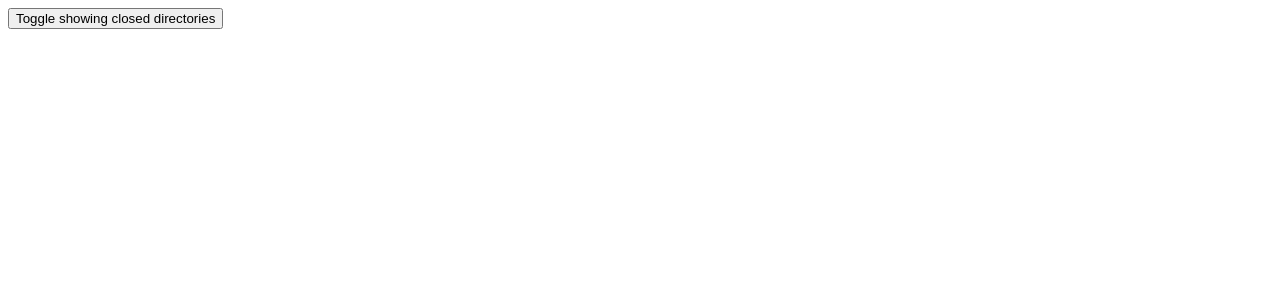
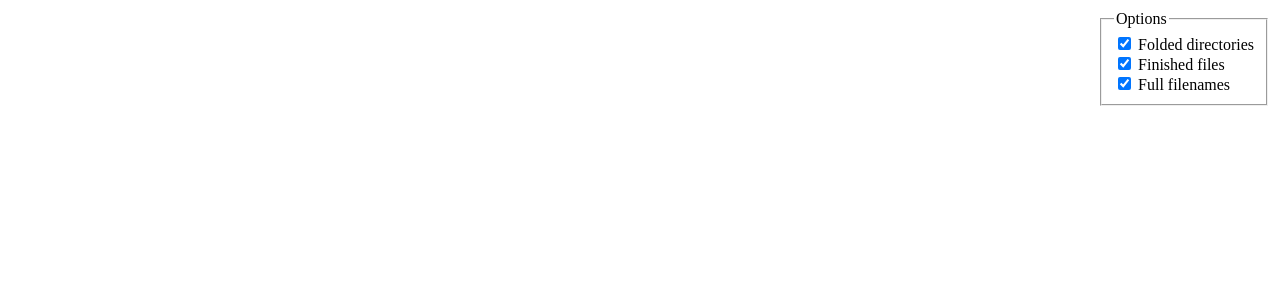
Before and after one commit to hylophile/watchub, a Flask app: template templates/index.html in a window 1280 px wide. Shown: the top 300 px of the page. Run offline with Flask 3, Linux system fonts and the light colour scheme; the template is opened without the code that fills it: most values are stand-ins (such as "Sample title", 1, 10 or a date in 2020).

Commit message:
feat: toggle short names, finished files, folded dirs

```diff
--- a/app.py
+++ b/app.py
@@ -2,49 +2,59 @@ from flask import Flask, request, send_file, jsonify, render_template
 import os
 import pandas as pd
 import subprocess
+import re
 
 app = Flask(__name__)
 
-@app.route('/<path:path>')
+
+@app.route("/<path:path>")
 def index(path):
     # Get the path to the directory to be listed
     # dir_path = request.args.get('dir', '.')
     # dir_path = "/data/arr/media/tv"
     dir_path = os.path.abspath(f"/data/{path}")
 
-    df = pd.read_csv("~/.config/mpv/hey.log", parse_dates=['datetime'])
+    df = pd.read_csv("~/.config/mpv/hey.log", parse_dates=["datetime"])
     # Build a tree of files and directories
     tree = build_tree(df, dir_path)
 
+    # Render the file tree using the template
+    return render_template("index.html", tree=tree, render_node=render_node)
 
-    # Render the file tree using the template
-    return render_template('index.html', tree=tree, render_node=render_node)
 
-@app.route('/file-clicked', methods=['POST'])
+@app.route("/file-clicked", methods=["POST"])
 def file_clicked():
     data = request.json
-    file_path = data['filePath']
+    file_path = data["filePath"]
 
     try:
-        subprocess.run(['mpv', file_path], check=True)
-        return jsonify({'success': True})
+        subprocess.run(["mpv", file_path], check=True)
+        return jsonify({"success": True})
     except subprocess.CalledProcessError as e:
-        print('Error:', e)
-        return jsonify({'success': False, 'error': str(e)})
+        print("Error:", e)
+        return jsonify({"success": False, "error": str(e)})
+
 
 def render_node(node):
-    meter = f'''<meter min="0" max="100" low="0" high="50" optimum="90" value="{node["ratio"]}"></meter>'''
-    if node['type'] == 'directory':
-        child_nodes = ''.join([render_node(child) for child in node['children']])
-        ratio = node['ratio']
+    meter = f"""<meter min="0" max="100" low="0" high="50" optimum="90" value="{node["ratio"]}"></meter>"""
+    if node["type"] == "directory":
+        child_nodes = "".join([render_node(child) for child in node["children"]])
+        ratio = node["ratio"]
         # open = "open" if 0 < ratio < 90 else ""
-        return f'<li class="directory" data-path="{node["path"]}"><span>{meter} {node["name"]}</span><ul>{child_nodes}</ul></li>'
+        return f'<li class="directory" data-path="{node["path"]}">{meter}<span class="dirname"> {node["name"]}</span><ul>{child_nodes}</ul></li>'
     else:
-        return f'<li><span class="file" data-path="{node["path"]}">{meter} {node["name"]}</span></li>'
+        short_name = extract_episode(node["name"])
+        return f'<li class="file" data-full-name="{node["name"]}" data-short-name="{short_name}" data-path="{node["path"]}">{meter}<span class="filename" >{node["name"]}</span></li>'
+
 
 def build_tree(df, dir_path):
     # Initialize an empty tree
-    tree = {'name': os.path.basename(dir_path), 'path': dir_path, 'type': 'directory', 'children': []}
+    tree = {
+        "name": os.path.basename(dir_path),
+        "path": dir_path,
+        "type": "directory",
+        "children": [],
+    }
 
     # Recursively add files and directories to the tree
     for filename in os.listdir(dir_path):
@@ -52,17 +62,22 @@ def build_tree(df, dir_path):
         if os.path.isdir(file_path):
             # Add a directory to the tree
             sub_tree = build_tree(df, file_path)
-            tree['children'].append(sub_tree)
+            tree["children"].append(sub_tree)
         else:
             # Add a file to the tree
             ratio = calculate_ratio_for_file(df, filename)
-            file_node = {'name': filename, 'path': file_path, 'type': 'file', 'ratio':ratio}
-            tree['children'].append(file_node)
+            file_node = {
+                "name": filename,
+                "path": file_path,
+                "type": "file",
+                "ratio": ratio,
+            }
+            tree["children"].append(file_node)
 
-    n_children = len(tree['children'])
+    n_children = len(tree["children"])
     if n_children == 0:
         n_children = 1
-    tree['ratio'] = sum([node['ratio'] for node in tree['children']]) / n_children
+    tree["ratio"] = sum([node["ratio"] for node in tree["children"]]) / n_children
 
     return tree
 
@@ -81,17 +96,27 @@ def calculate_ratio_for_file(df, filename):
         int: The ratio of pos to duration rounded to an integer.
     """
 
-    file_df = df.loc[df['filename'] == filename]
+    file_df = df.loc[df["filename"] == filename]
     if file_df.empty:
         return 0
 
     last_row = file_df.iloc[-1]
-    ratio = last_row['pos'] / last_row['duration']
+    ratio = last_row["pos"] / last_row["duration"]
     percent = int(round(ratio * 100))
     if percent > 90:
         percent = 100
     return percent
 
 
-if __name__ == '__main__':
+def extract_episode(string):
+    pattern = r"[sS]\d\d[eE]\d\d"
+    matches = re.findall(pattern, string)
+    if matches:
+        first_match = matches[0]
+        return re.findall(r"[eE]\d\d", first_match)[0]
+    else:
+        return string
+
+
+if __name__ == "__main__":
     app.run(debug=True)
--- a/templates/index.html
+++ b/templates/index.html
@@ -36,82 +66,178 @@
         cursor: pointer;
       }
 
-        li.directory>ul {
+      li.directory :not(.open) > ul {
         display: none;
       }
+      /* li.directory.open > ul {
+        display: block;
+      } */
 
-        li.directory.open>ul {
-            display: block;
-        }
-
-        li.directory.hidden {
+      .hidden {
         display: none;
-        }
-
-        li.file {
-            padding-left: 0ch;
       }
 
       /* add CSS rule to apply different padding-left values to each level */
       #file-tree ul {
         padding-left: 2ch;
       }
+
+      /* ul#file-tree {
+        columns: 2;
+      } */
+
+      fieldset {
+        height: max-content;
+        background-color: #ffffff77;
+        min-width: max-content;
+        position: fixed;
+        right: 10px;
+        top: 10px;
+      }
     </style>
   </head>
-
   <body>
     <!-- <h1>File Tree</h1> -->
-    <button id="btn-toggle">Toggle showing closed directories</button>
+    <div style="display: flex; justify-content: space-between">
       <ul id="file-tree">
         {{ render_node(tree)|safe }}
       </ul>
+      <fieldset>
+        <legend>Options</legend>
+        <div>
+          <input type="checkbox" id="show-folded" name="show-folded" />
+          <label for="show-folded">Folded directories</label>
+        </div>
+        <div>
+          <input type="checkbox" id="show-finished" name="show-finished" />
+          <label for="show-finished">Finished files</label>
+        </div>
+        <div>
+          <input type="checkbox" id="show-full-name" name="show-full-name" />
+          <label for="show-full-name">Full filenames</label>
+        </div>
+      </fieldset>
+    </div>
     <script>
-        document.title = "🌈 " + decodeURI(location.pathname.split("/").pop()) + " — watchub"
-        document.querySelector("#btn-toggle").addEventListener("click", () => {
-            document.querySelectorAll(".directory:not(.open)").forEach(el => el.classList.toggle("hidden"))
-        })
-        const state = JSON.parse(localStorage.getItem("state") ?? "{}")
+      function toggleFullName(b) {
+        const els = [...document.querySelectorAll(".filename")];
+        if (b) {
+          els.forEach(
+            (el) =>
+              (el.innerText = el
+                .closest(".file")
+                .getAttribute("data-full-name"))
+          );
+        } else {
+          els.forEach(
+            (el) =>
+              (el.innerText = el
+                .closest(".file")
+                .getAttribute("data-short-name"))
+          );
+        }
+        localStorage.setItem("showFullName", b);
+      }
 
-        Object.keys(state)
-            .forEach(dir => {
-                const el = document.querySelector(`[data-path='${dir}']`)
+      function toggleFoldedDirectories(b) {
+        const els = document.querySelectorAll(".directory:not(.open)");
+        if (b) {
+          els.forEach((el) => el.classList.remove("hidden"));
+        } else {
+          els.forEach((el) => el.classList.add("hidden"));
+        }
+        localStorage.setItem("showFolded", b);
+      }
+
+      function toggleFinishedFiles(b) {
+        const els = [...document.querySelectorAll("meter[value='100']")].map(
+          (el) => el.closest(".directory,.file")
+        );
+        if (b) {
+          els.forEach((el) => el.classList.remove("hidden"));
+        } else {
+          els.forEach((el) => el.classList.add("hidden"));
+        }
+        localStorage.setItem("showFinished", b);
+      }
+
+      document.title =
+        "🌈 " + decodeURI(location.pathname.split("/").pop()) + " — watchub";
+
+      const foldedState = JSON.parse(
+        localStorage.getItem("foldedState") ?? "{}"
+      );
+      Object.keys(foldedState).forEach((dir) => {
+        const el = document.querySelector(`[data-path='${dir}']`);
         if (el) {
-                    el.classList.toggle("open")
+          el.classList.toggle("open");
         }
-            })
+      });
 
-        const fileTree = document.getElementById('file-tree');
-        fileTree.addEventListener('click', function (event) {
+      const showFolded = JSON.parse(
+        localStorage.getItem("showFolded") ?? "true"
+      );
+      document.querySelector("#show-folded").checked = showFolded;
+      toggleFoldedDirectories(showFolded);
+      document
+        .querySelector("#show-folded")
+        .addEventListener("click", (evt) => {
+          toggleFoldedDirectories(evt.target.checked);
+        });
+
+      const showFinished = JSON.parse(
+        localStorage.getItem("showFinished") ?? "true"
+      );
+      document.querySelector("#show-finished").checked = showFinished;
+      toggleFinishedFiles(showFinished);
+      document
+        .querySelector("#show-finished")
+        .addEventListener("click", (evt) => {
+          toggleFinishedFiles(evt.target.checked);
+        });
+
+      const showFullName = JSON.parse(
+        localStorage.getItem("showFullName") ?? "true"
+      );
+      document.querySelector("#show-full-name").checked = showFullName;
+      toggleFullName(showFullName);
+      document
+        .querySelector("#show-full-name")
+        .addEventListener("click", (evt) => {
+          toggleFullName(evt.target.checked);
+        });
+
+      const fileTree = document.getElementById("file-tree");
+      fileTree.addEventListener("click", function (event) {
         const target = event.target;
         let dir = target;
         if (dir.tagName === "SPAN") {
           dir = dir.parentNode;
         }
-            if (dir.classList.contains('directory')) {
-                dir.classList.toggle('open');
+        if (dir.classList.contains("directory")) {
+          dir.classList.toggle("open");
           if (dir.classList.contains("open")) {
-                    state[dir.getAttribute("data-path")] = true
+            foldedState[dir.getAttribute("data-path")] = true;
           } else {
-                    delete state[dir.getAttribute("data-path")]
+            delete foldedState[dir.getAttribute("data-path")];
           }
-                localStorage.setItem("state", JSON.stringify(state));
+          localStorage.setItem("foldedState", JSON.stringify(foldedState));
           event.stopPropagation();
         }
       });
 
-        const fileLinks = document.querySelectorAll('.file');
+      const fileLinks = document.querySelectorAll(".file");
 
-        fileLinks.forEach(link => {
-            link.addEventListener('click', (event) => {
+      fileLinks.forEach((link) => {
+        link.addEventListener("click", (event) => {
           event.preventDefault(); // prevent the link from navigating
-                const filePath = link.getAttribute('data-path');
+          const filePath = link.getAttribute("data-path");
           const xhr = new XMLHttpRequest();
-                xhr.open('POST', '/file-clicked', true);
-                xhr.setRequestHeader('Content-Type', 'application/json');
-                xhr.send(JSON.stringify({'filePath': filePath}));
+          xhr.open("POST", "/file-clicked", true);
+          xhr.setRequestHeader("Content-Type", "application/json");
+          xhr.send(JSON.stringify({ filePath: filePath }));
         });
       });
     </script>
   </body>
-
 </html>
```
Also changed, not shown: other parts of templates/index.html (+34 -4 lines), 1 other file. Lines whose indentation alone changed are shown as unchanged.
